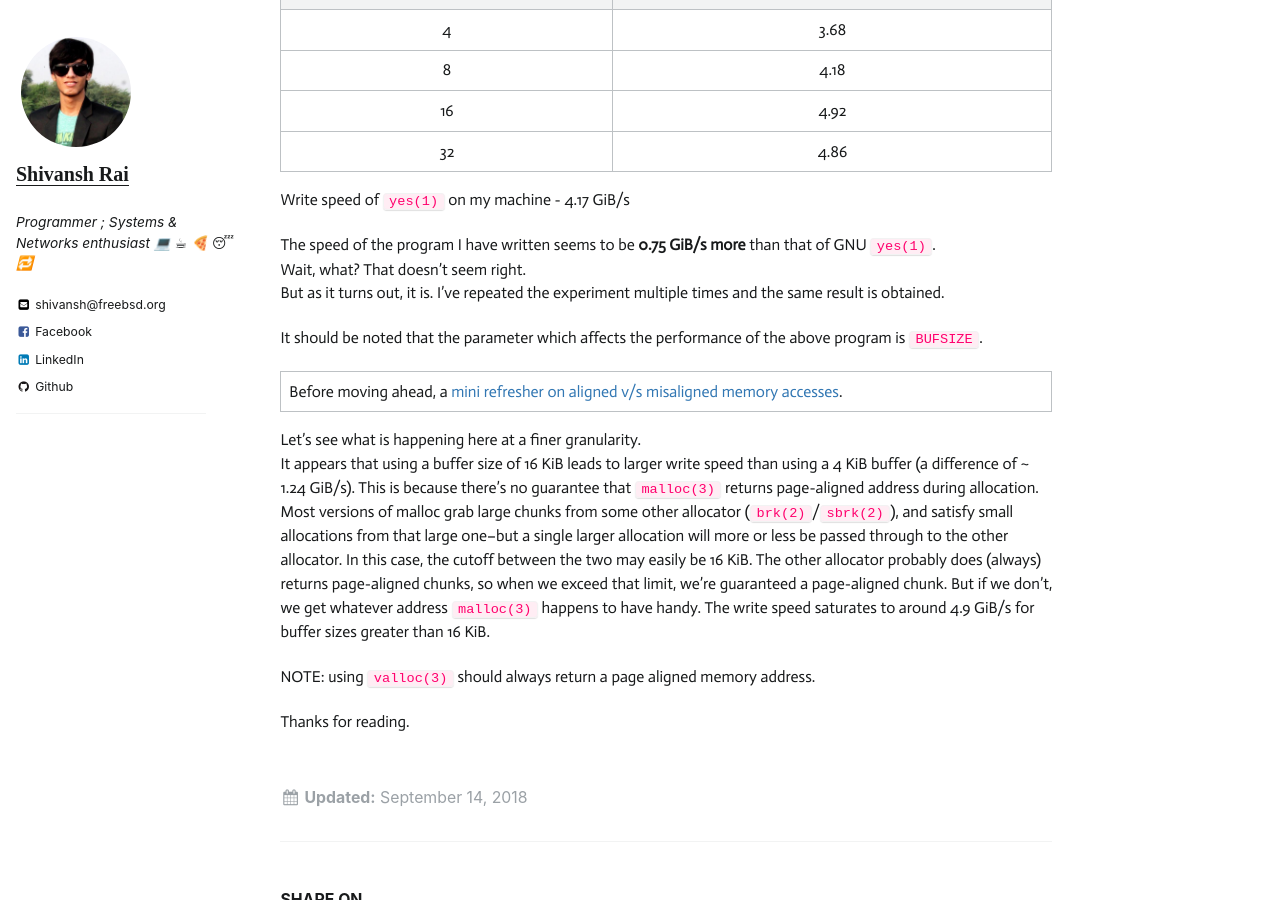
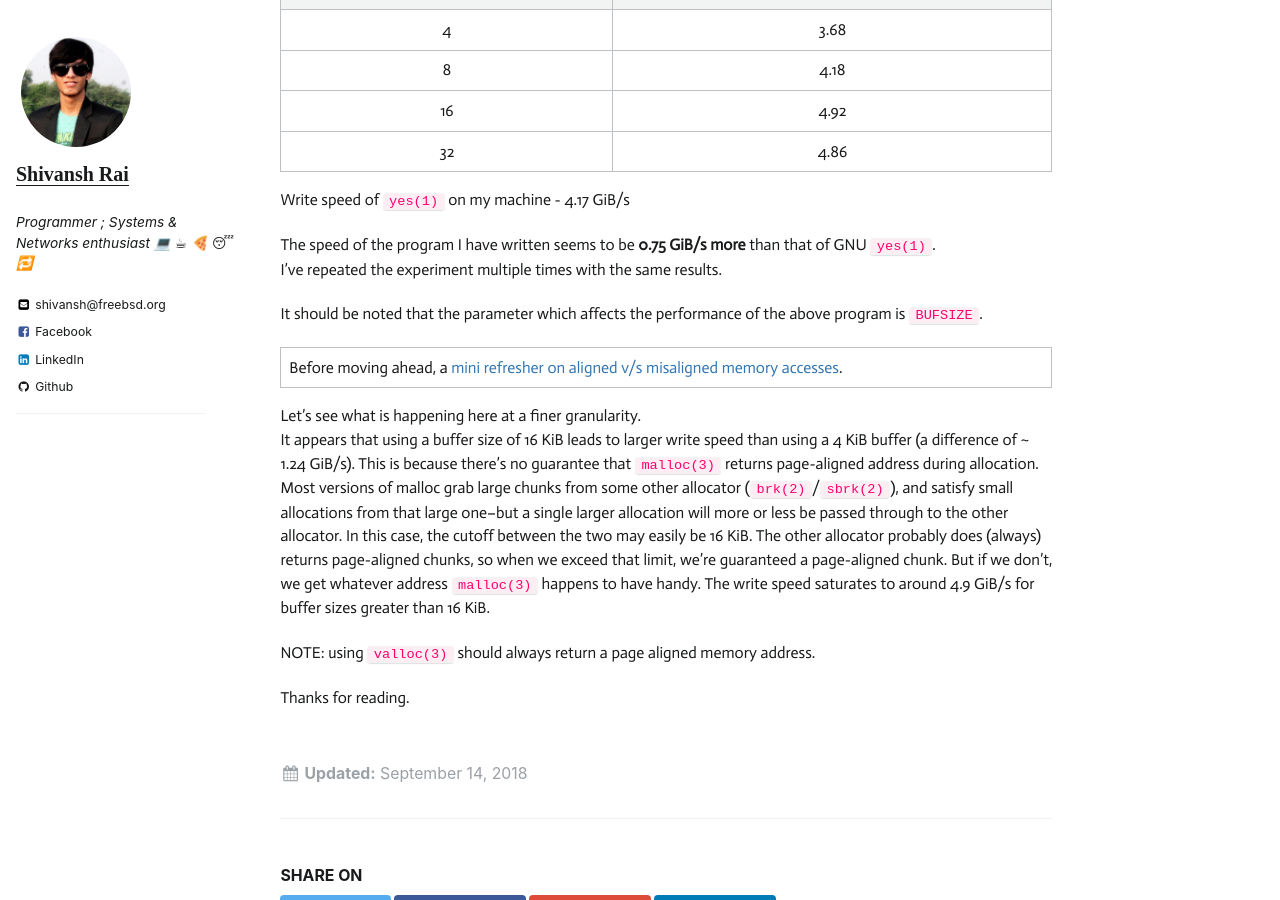
Before and after one commit to shivansh/shivansh.github.io, a Jekyll site: the page built from _posts/2018-09-14-Experimenting-with-the-memory-allocator.md, in a window 1280 px wide and 900 px high, scrolled down 1044 px. Built offline with Jekyll 4.4.1, drawn with Linux system fonts in a browser that asks for light colours; emoji names are drawn with the system emoji font; comment, search, counter and statistics services are not loaded.

Commit message:
posts: improve wording

```diff
--- a/_posts/2018-09-14-Experimenting-with-the-memory-allocator.md
+++ b/_posts/2018-09-14-Experimenting-with-the-memory-allocator.md
@@ -51,9 +51,7 @@ Write speed of `yes(1)` on my machine - 4.17 GiB/s
 
 The speed of the program I have written seems to be **0.75 GiB/s more** than that of
 GNU `yes(1)`.
-Wait, what? That doesn't seem right.
-But as it turns out, it is. I've
-repeated the experiment multiple times and the same result is obtained.
+I've repeated the experiment multiple times with the same results.
 
 It should be noted that the parameter which affects the performance of the above
 program is `BUFSIZE`.
```
